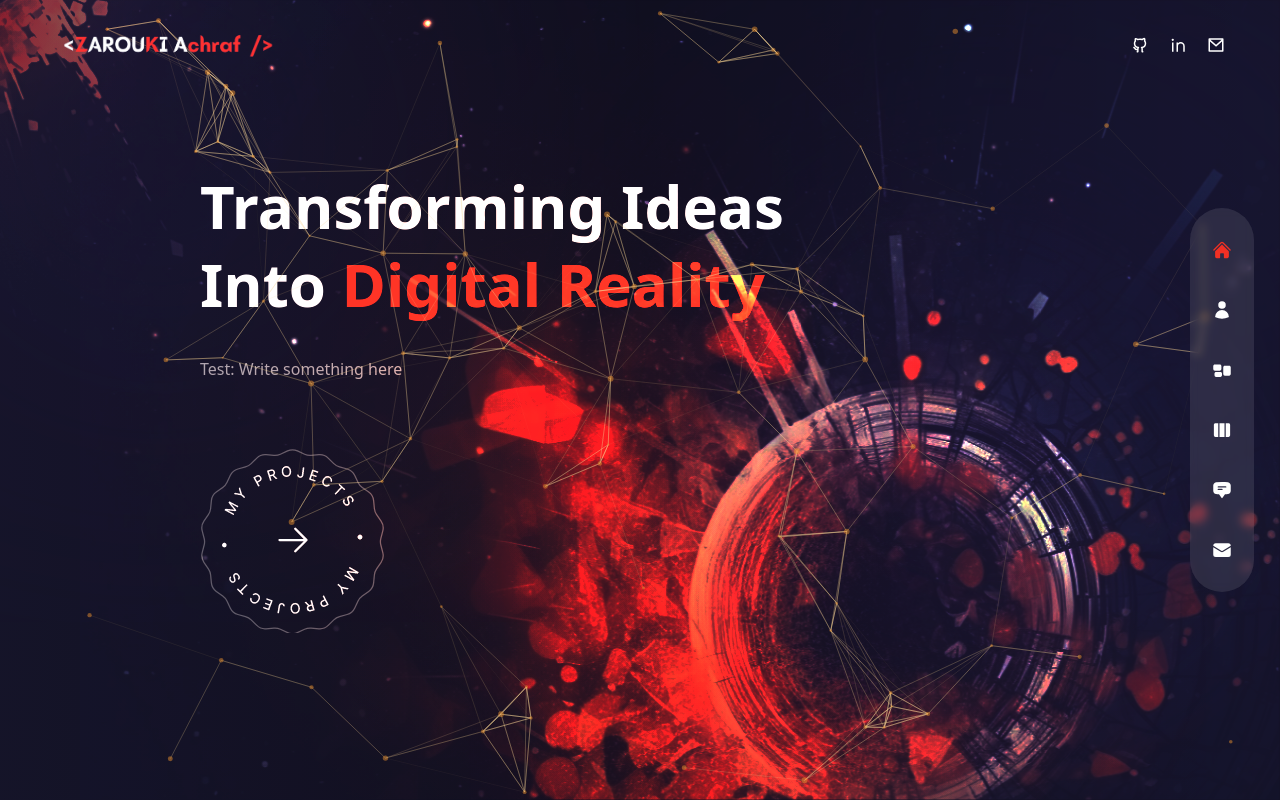
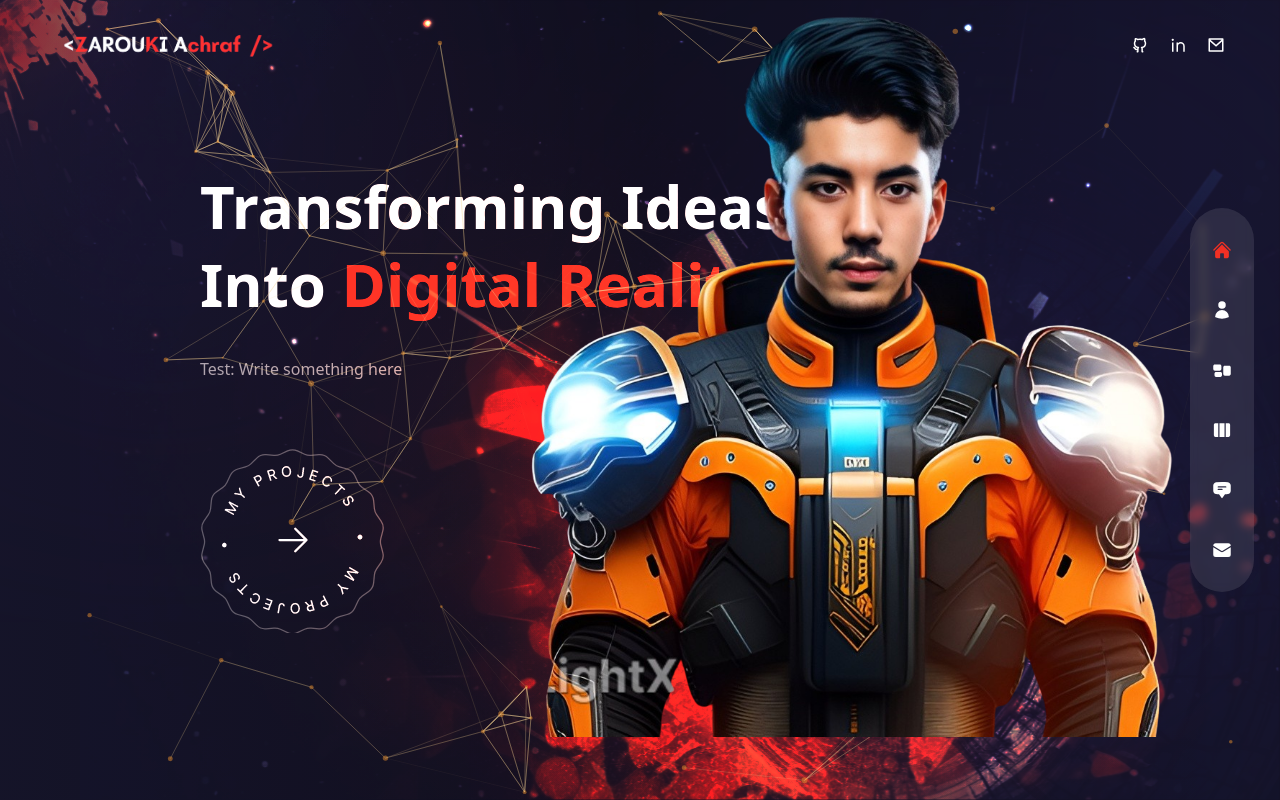
Before and after one commit to Achraftraf/Achraftraf.github.io, a Next.js app: page / in a window 1280 px wide. Built offline with nearby package versions, Linux system fonts and the light colour scheme.

Commit message:
add the avatar image

```diff
--- a/components/Avatar.js
+++ b/components/Avatar.js
@@ -2,7 +2,7 @@
 
 const Avatar = () => {
   return <div className="hidden xl:flex xl:max-w-none">
-{/* <Image src={'/av-removebg.png'}  width={737} height={678} alt="" className='translate-z-0 w-full h-full' /> */}
+<Image src={'/av-removebg.png'}  width={737} height={678} alt="" className='translate-z-0 w-full h-full' />
   </div>;
 };
 
```
